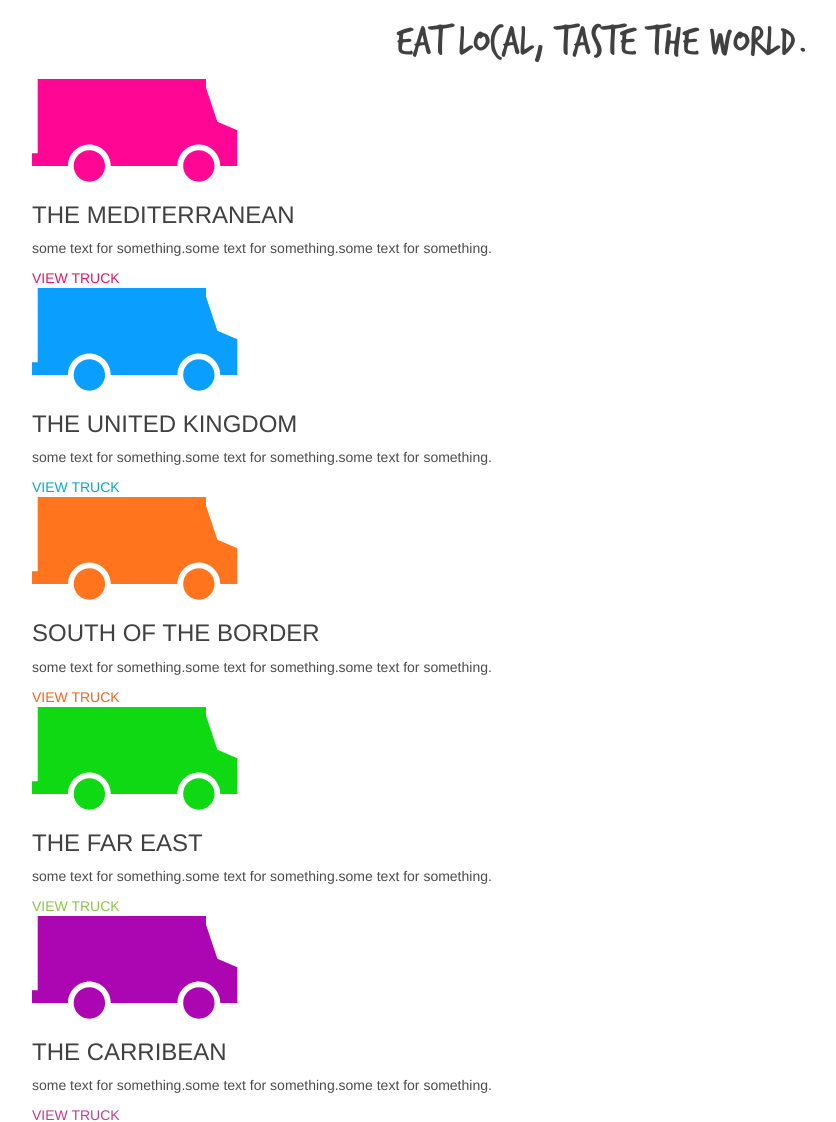
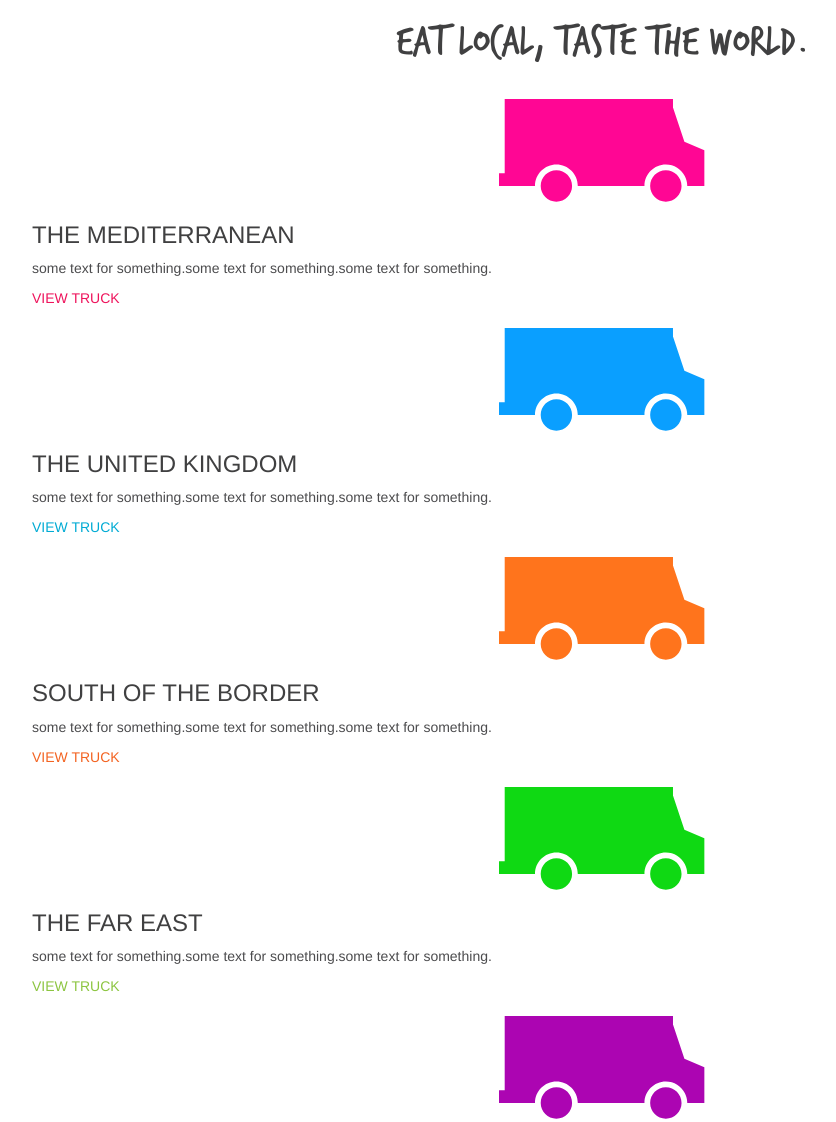
Before and after one commit to AR8Stefan/StreetFoodsV2, a PHP site: page / in a window 1280 px wide. Shown: the part 451-1573 px from the top of the page, without its empty margins (38-874 px from the left). Run offline with PHP 8.4, Linux system fonts and the light colour scheme; some libraries are stand-ins or nearby versions; some web fonts are replaced.

Commit message:
fix main page styles

```diff
--- a/index.html
+++ b/index.html
@@ -24,7 +24,12 @@
 		        <span class="icon-bar"></span>
 		        <span class="icon-bar"></span>
 		      </button>
+		      <div>
+		      	<a href=""><img style="" class="mobile-icons visible-xs" src="assets/images/search.svg" alt="Search"></a>
+				   	<a href=""><img class="mobile-icons visible-xs" src="assets/images/cart-mob.svg" alt="Checkout"></a>
+				  </div>
 		      <a href="#"><img class="main-logo" src="assets/images/logo.svg"></a>
+
 		    </div>
 
 		    <!-- Collect the nav links, forms, and other content for toggling -->
@@ -35,10 +40,12 @@
 	          <li><a href="pages/events.html">Menus</a></li>
 	          <li><a href="pages/events.html">Events</a></li>
 	          <li><a href="pages/events.html">Contact</a></li>
-		        <div class="navbar-header">
-				      <li><a href=""><img class="search-icon hidden-xs src="assets/images/search.svg" alt="Search"></a></li>
-				      <li><a href=""><img class="cart-icon hidden-xs" src="assets/images/cart.svg" alt="Checkout"></a></li>
-				    </div>
+		        <div class="navbar-header"> <!-- Start Nav Icons -->
+		        	<div class="icon"> <!-- Start Icons -->
+				      	<li><a href=""><img class="search-icon icons hidden-xs" src="assets/images/search.svg" alt="Search"></a></li>
+				      	<li><a href=""><img class="cart-icon icons hidden-xs" src="assets/images/cart.svg" alt="Checkout"></a></li>
+				      </div> <!-- /icons -->
+				    </div> <!-- /Nav Icons -->
 		      </ul>
 		    </div><!-- /.navbar-collapse -->
 		  </div><!-- /.container-fluid -->
@@ -49,7 +56,7 @@
 		</div>
 
     <script>
-      var map;
+      let map;
       function initMap() {
         map = new google.maps.Map(document.getElementById('map'), {
           center: {lat: 34.052234, lng: -118.243685},
@@ -93,50 +100,50 @@
 			<a href="pages/menus.html"><div class="our-menu menu-menu">OUR MENUS <span class="glyphicon glyphicon-menu-right"></span></div></a>
 		</div>
 
-		<div class="menu-list container">
+		<div class="menu-list container"> <!---- BODY ---->
+			<div class="row">
 				<div class="main-heading">
 					<h1 class="trash-hands">EAT LOCAL, TASTE THE WORLD.</h1>
 				</div>
 
-			<div class="the-med">
+				<div class="the-med col-xs-12">
 					<div>
-					<a href="#"><img src="assets/images/truckmed.svg"></a>
-				</div>
-				<div>
+						<a href="#"><img class="menu-truck" src="assets/images/truckmed.svg"></a>
 						<h3>THE MEDITERRANEAN</h3>
 						<p>some text for something.some text for something.some text for something.</p>
 						<a href="#" style="color: #ee145c">VIEW TRUCK</a>
 					</div>
 				</div>
 
-			<div class="the-uk">
-				<a href="#"><img src="assets/images/truckuk.svg"></a>
+				<div class="the-uk col-xs-12">
+					<a href="#"><img class="menu-truck" src="assets/images/truckuk.svg"></a>
 					<h3>THE UNITED KINGDOM</h3>
 					<p>some text for something.some text for something.some text for something.</p>
 					<a href="#" style="color: #00abd4">VIEW TRUCK</a>
 				</div>
 
-			<div class="the-south">
-				<a href="#"><img src="assets/images/trucksouth.svg"></a>
+				<div class="the-south col-xs-12">
+					<a href="#"><img class="menu-truck" src="assets/images/trucksouth.svg"></a>
 					<h3>SOUTH OF THE BORDER</h3>
 					<p>some text for something.some text for something.some text for something.</p>
 					<a href="#" style="color: #f36321">VIEW TRUCK</a>
 				</div>
 
-			<div class="the-east">
-				<a href="#"><img src="assets/images/truckeast.svg"></a>
+				<div class="the-east col-xs-12">
+					<a href="#"><img class="menu-truck" src="assets/images/truckeast.svg"></a>
 					<h3>THE FAR EAST</h3>
 					<p>some text for something.some text for something.some text for something.</p>
 					<a href="#" style="color: #8cc540">VIEW TRUCK</a>
 				</div>
 
-			<div class="the-car">
-				<a href="#"><img src="assets/images/truckcar.svg"></a>
+				<div class="the-car col-xs-12">
+					<a href="#"><img class="menu-truck" src="assets/images/truckcar.svg"></a>
 					<h3>THE CARRIBEAN</h3>
 					<p>some text for something.some text for something.some text for something.</p>
 					<a href="#" style="color: #c53a94">VIEW TRUCK</a>
 				</div>
 			</div>
+		</div> <!---- /BODY ---->
 
 		<div class="nav-section hidden-xs">
 			<a href="pages/events.html"><div class="street-event menu-menu">STREET EVENTS <span class=" glyphicon glyphicon-menu-right"></span></div></a>
--- a/styles/main.css
+++ b/styles/main.css
@@ -13,19 +15,35 @@
 	padding: 6px 5px;
 }
 
-.nav-section span {
-
+.menu-menu {
+	padding: 10px;
+	margin: 25px 5px;
+	font-weight: bold;
 }
 
-.menu-menu {
-	padding: 5px;
-	margin: 12px 0px;
+.glyphicon {
+	float: right;
+}
+
+.glyphicon-menu-right {
+	font-weight: 100px;
 }
 
 #map {
 	/*min-height: 40vh;*/
 	height: 400px;
   width: 100%;
+}
+
+img {
+	display: block;
+	margin: 0 auto;
+	padding: 20px 0 0 0;
+}
+
+img.menu-trucks {
+	margin: 10px 0;
+	padding: 110px 0;
 }
 
 footer {
```
Also changed, not shown: other parts of styles/main.css (+44 -9 lines), assets/images/cart-mob.svg (added), assets/images/search-mob.svg (added). Lines whose indentation alone changed are shown as unchanged.
